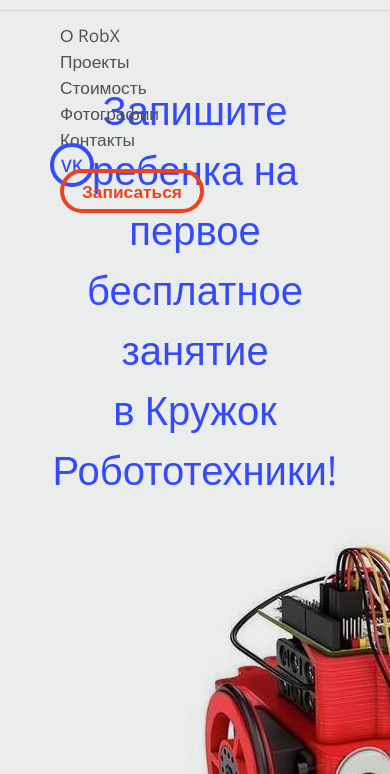
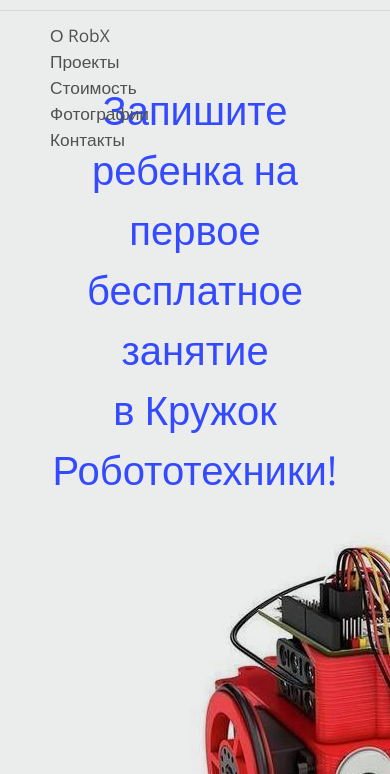
Before and after one commit to yana-radfn94/robx.github.io, a plain HTML site: page index.html in a window 390 px wide. Shown: the part 70-844 px from the top of the page. Drawn offline with nearby package versions, Linux system fonts and the light colour scheme; some packages are replaced by stand-ins of ours; a script that the page names is missing.

Commit message:
Added adaptive styles for menu

```diff
--- a/index.html
+++ b/index.html
@@ -58,7 +58,7 @@ autoplay: true, infinite: true, delay: 8000, speed : 950
       <div class="col-xs-12 col-sm-3 col-md-2 col-lg-2">
         <img src="icons/logo.svg" wisth="181" height="52">
       </div>
-      <nav class="col-xs-6 col-sm-6 col-md-8 col-lg-10">
+      <nav class="col-xs-6 col-sm-8 col-md-8 col-lg-10">
         <a href="#about">О RobX</a>
         <a href="#projects">Проекты</a>
         <a href="#price">Стоимость</a>
--- a/styles/main.css
+++ b/styles/main.css
@@ -313,6 +313,19 @@ option:disabled{
 .video{
   display: none;
 }
+@media only screen and (max-width: 1220px) {
+  a.vk, a.vk + a{
+    display: none;
+  }
+
+}
+@media only screen and (max-width: 1030px) {
+  header nav a{
+    padding: 9px 10px;
+  }
+
+}
+
 @media only screen and (max-width: 760px) {
   .video{
     display: block;
```
